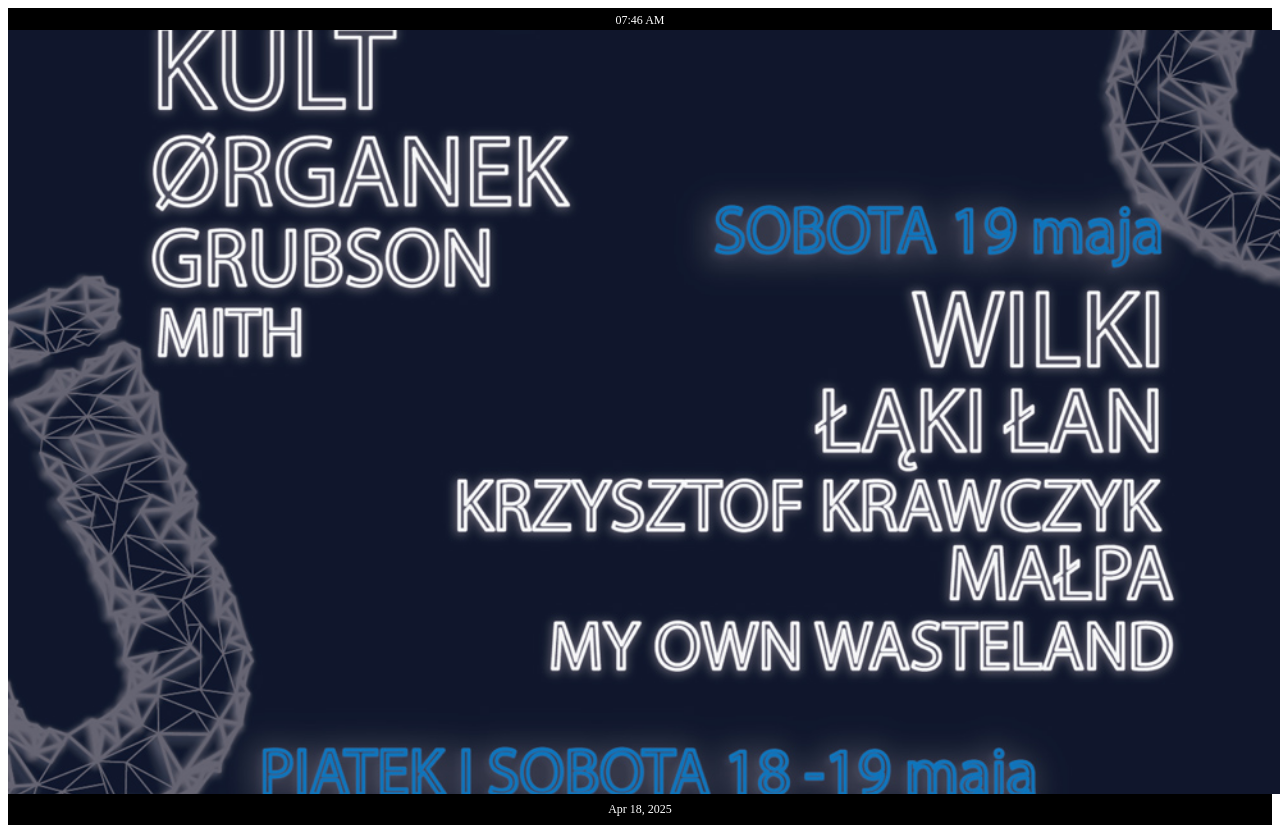
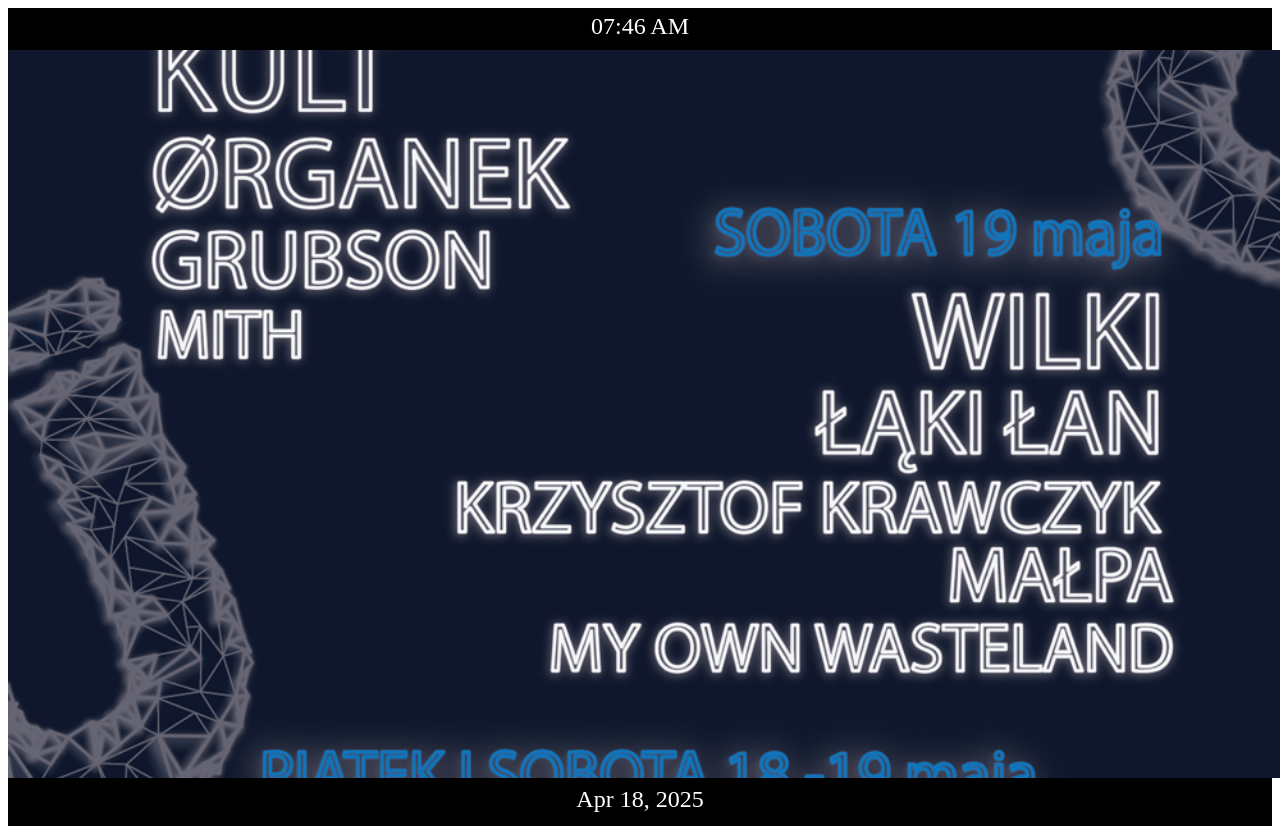
Before and after one commit to kni-mini/mini-tv, a Next.js app: page /demo/poster_holder in a window 1280 px wide. Built offline with nearby package versions, Linux system fonts and the light colour scheme.

Commit message:
larger footer/header

```diff
--- a/pages/demo/poster/gif.tsx
+++ b/pages/demo/poster/gif.tsx
@@ -24,7 +24,7 @@
       style={{
         position: 'relative',
         width:  '100vw',
-        height: '95.6vh',
+        height: '91vh',
         background: '#000',
       }}
     >
--- a/pages/demo/poster/image.tsx
+++ b/pages/demo/poster/image.tsx
@@ -7,7 +7,7 @@
       style={{
         position: 'relative',
         width: '100vw',
-        height: '95.6vh',
+        height: '91vh',
         background: '#000',
 
       }}
--- a/pages/demo/poster/video.tsx
+++ b/pages/demo/poster/video.tsx
@@ -24,7 +24,7 @@
       style={{
         position: 'relative',
         width:  '100vw',
-        height: '95.6vh',
+        height: '91vh',
         background: '#000',
       }}
     >
--- a/pages/demo/poster_holder.tsx
+++ b/pages/demo/poster_holder.tsx
@@ -19,12 +19,12 @@
     <div className="flex flex-col h-screen w-screen bg-black overflow-hidden">
        <header
         style={{
-          height: '1.5vh',
+          height: '4.0vh',
           padding: '0.3rem',
           background: 'black',
           color: 'white',
           textAlign: 'center',
-          fontSize: '1.5vh',
+          fontSize: '3vh',
         }}
       >
         {timeString}
@@ -38,12 +38,12 @@
 
       <footer
         style={{
-          height: '1.8vh',
+          height: '4.0vh',
           padding: '0.5rem',
           background: 'black',
           color: 'white',
           textAlign: 'center',
-          fontSize: '1.5vh',
+          fontSize: '3.0vh',
 
         }}
       >
```
